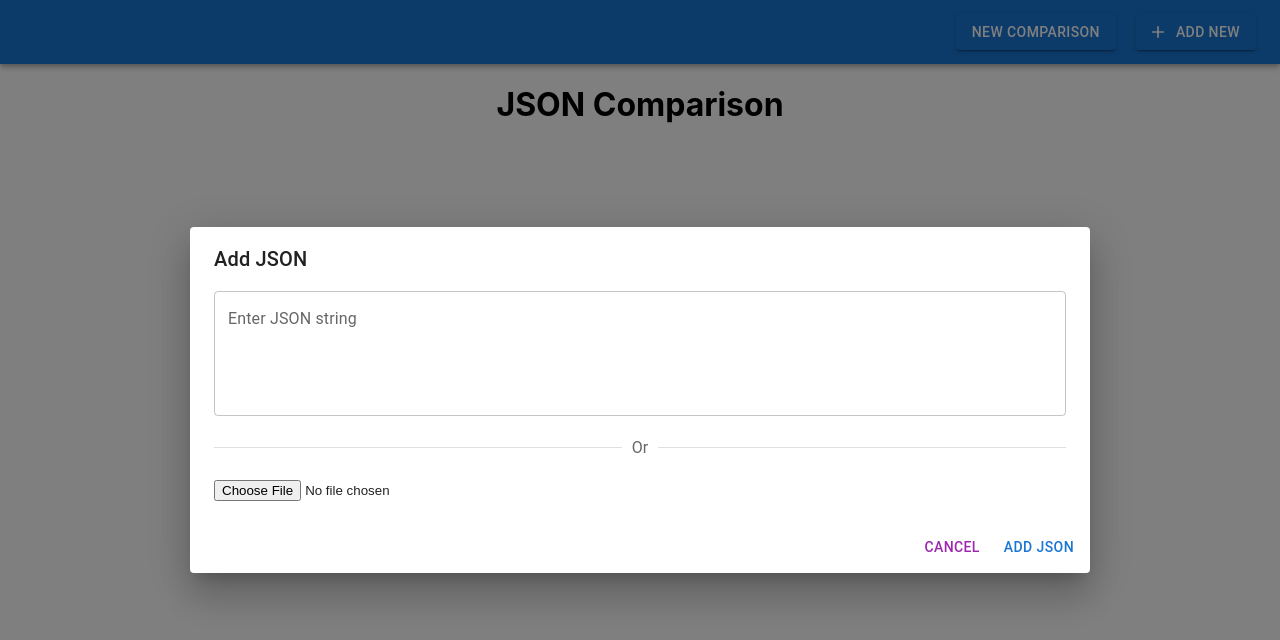
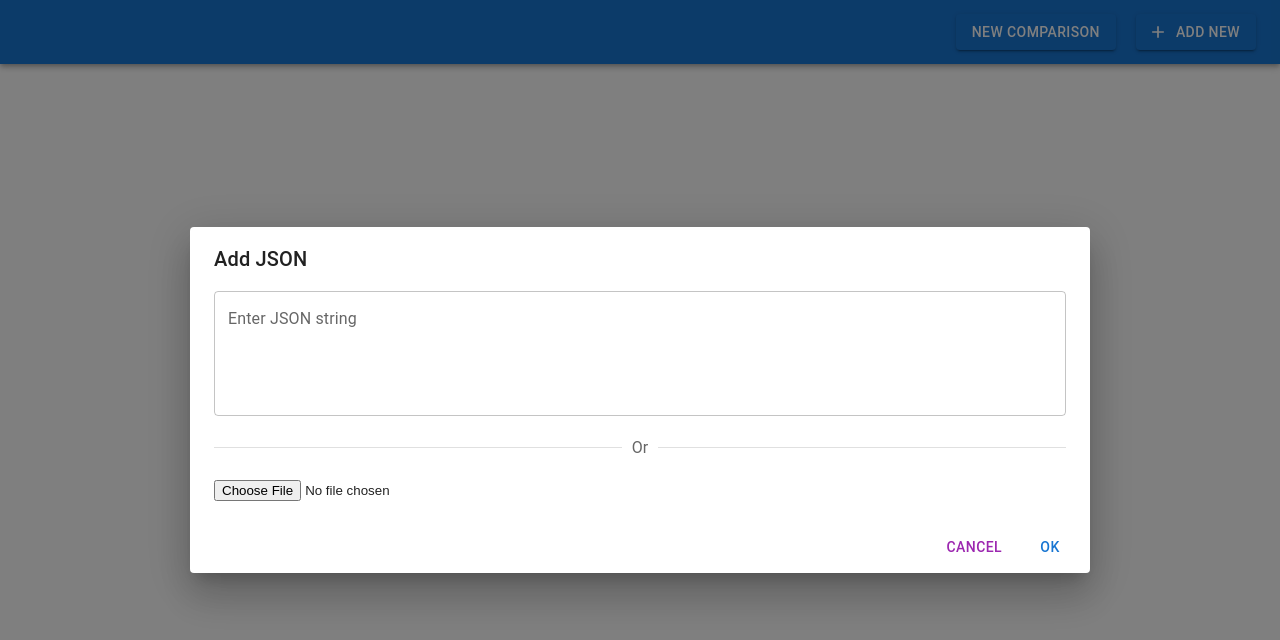
Before and after one commit to ramendraverma8/JSON-comparer, a React (Create React App) app: page / in a window 1280 px wide. Both pictures are taken after a click on the button "ADD NEW". Shown: the top 640 px of the page. Built offline with nearby package versions, Linux system fonts and the light colour scheme.

Commit message:
refactor: Update JSON Comparison UI

```diff
--- a/src/App.tsx
+++ b/src/App.tsx
@@ -87,7 +87,6 @@ const App: React.FC = () => {
           </Button>
         </Toolbar>
       </AppBar>
-      <h1 style={{ textAlign: 'center' }}>JSON Comparison</h1>
       <Dialog open={open} onClose={handleClose} maxWidth="md" fullWidth>
         <DialogTitle>Add JSON</DialogTitle>
         <DialogContent>
@@ -113,7 +112,7 @@ const App: React.FC = () => {
             Cancel
           </Button>
           <Button onClick={handleAddJsonString} color="primary">
-            Add JSON
+            OK
           </Button>
         </DialogActions>
       </Dialog>
--- a/src/JsonComparison.tsx
+++ b/src/JsonComparison.tsx
@@ -2,6 +2,7 @@ import React from "react";
 import { Typography } from '@mui/material';
 import { ResizableBox } from 'react-resizable';
 import 'react-resizable/css/styles.css';
+import './App.css';
 
 interface JsonComparisonProps {
   jsons: Record<string, any>[];
@@ -11,7 +12,7 @@ const JsonComparison: React.FC<JsonComparisonProps> = ({ jsons }) => {
   if (jsons.length === 0) return null;
 
   const baseColor = "#DFF0D8"; // Light green for JSON A
-  const compareColor = "#D9EDF7"; // Light blue for other JSONs
+  const compareColor = "#FADBD8"; // Light blue for other JSONs
   const baseTextColor = "#3C763D"; // Dark green text for JSON A
   const compareTextColor = "#31708F"; // Dark blue text for other JSONs
 
@@ -67,7 +68,7 @@ const JsonComparison: React.FC<JsonComparisonProps> = ({ jsons }) => {
     >
       {jsons.map((json, index) => (
         <ResizableBox style={{ margin: "10px", padding: "10px" }} width={500} axis="x" minConstraints={[400,0]}>
-          <Typography variant="h6">JSON {index + 1}</Typography>
+          <Typography variant="h6">Object {index + 1}</Typography>
           {renderJsonWithHighlights(json, index === 0)}
         </ResizableBox>
       ))}
```
